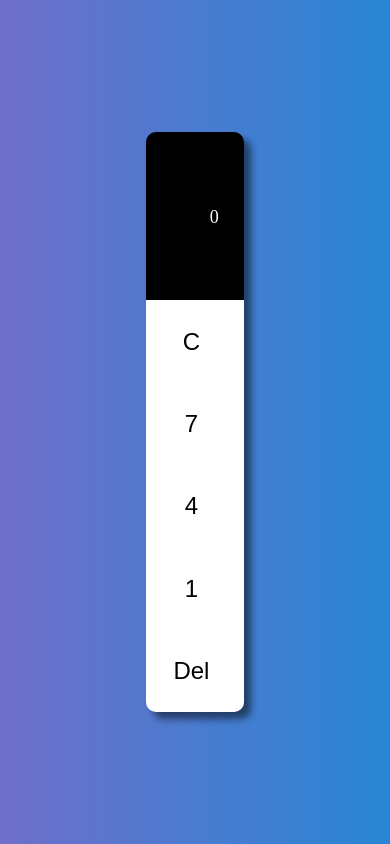
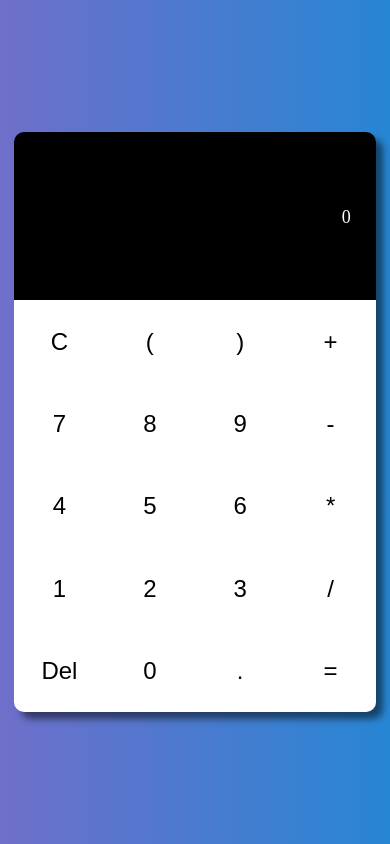
Before and after one commit to Nikitereh/calculator, a plain HTML site: page index.html in a window 390 px wide. Drawn offline with Linux system fonts and the light colour scheme.

Commit message:
add adaptive

```diff
--- a/index.html
+++ b/index.html
@@ -3,7 +3,7 @@
 <head>
   <meta charset="UTF-8">
   <meta http-equiv="X-UA-Compatible" content="IE=edge">
-  <meta name="viewport" content="width=device-width, initial-scale=1.0">
+  <meta name="viewport" content="width=device-width">
   <title>Calculator</title>
   <link rel="stylesheet" href="styles.css"
 </head>
--- a/styles.css
+++ b/styles.css
@@ -13,11 +13,17 @@ body {
 }
 
 .calculator {
-  width: 25%;
+
   border-radius: 10px;
   overflow: hidden;
   text-align: right;
   box-shadow: 7px 7px 7px rgba(0, 0, 0, 0.5);
+}
+
+@media (max-width:700px) {
+  .calculator {
+    max-width: 500px;
+  }
 }
 
 .display {
```
